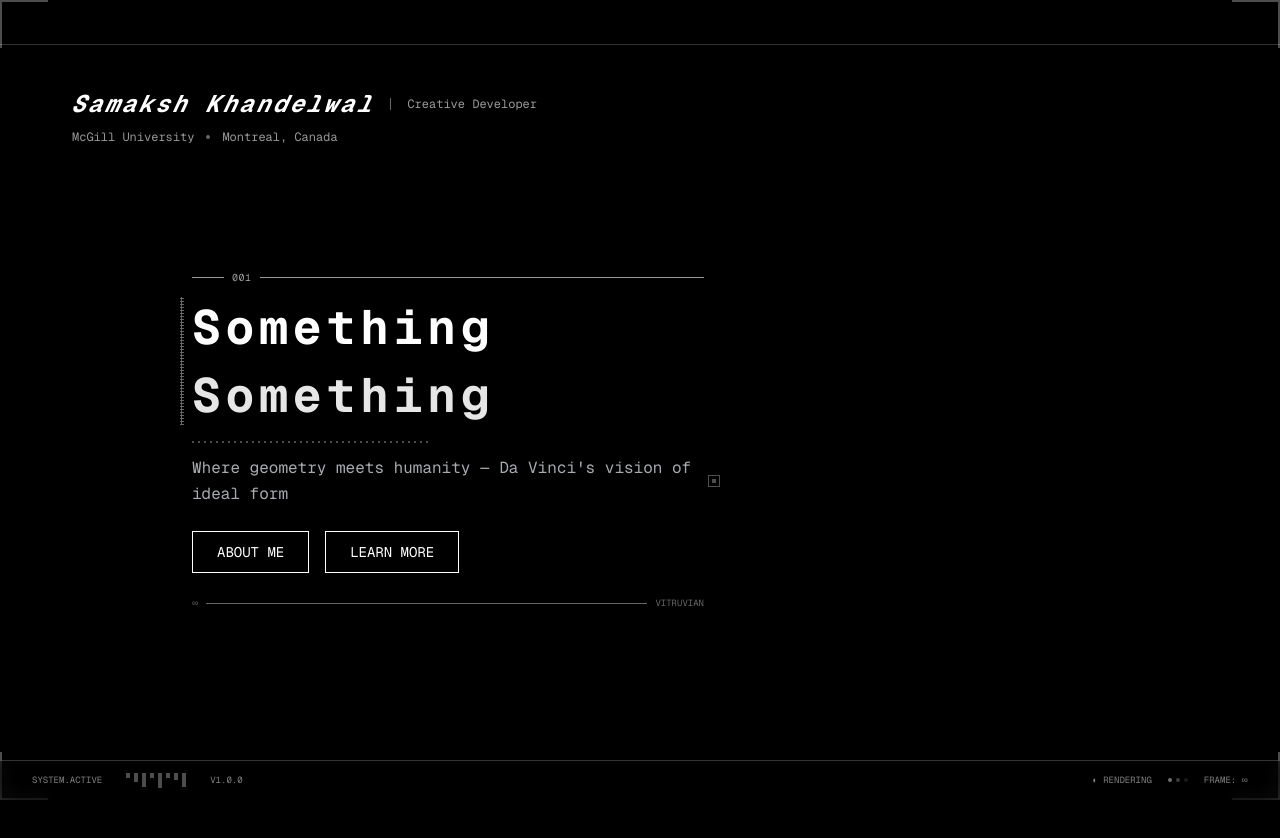
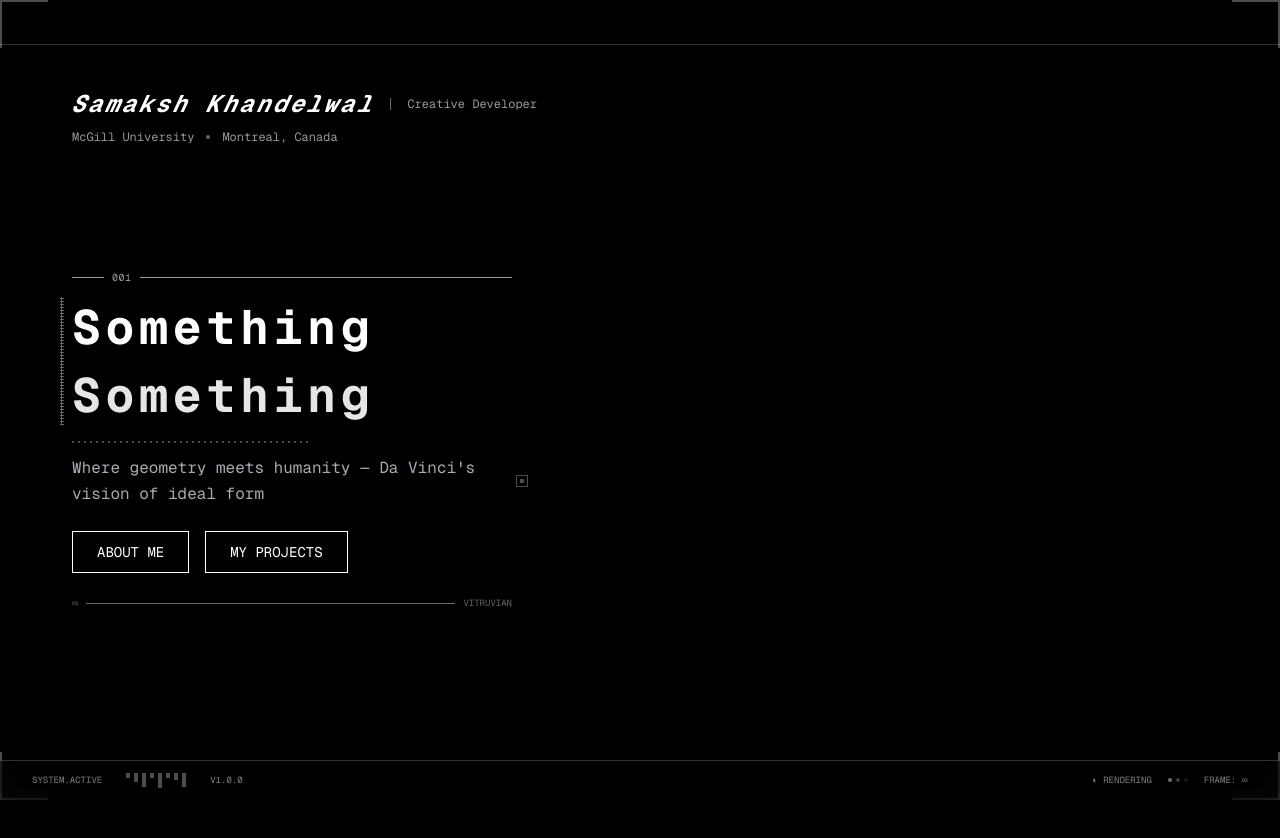
Before and after one commit to k4ysam/Sam2025, a Next.js app in the folder my-app/: page / in a window 1280 px wide. Built offline with nearby package versions, Linux system fonts and the light colour scheme.

Commit message:
changed position, added tabs to project and about me. changed bg

```diff
--- a/my-app/components/ui/hero-ascii.tsx
+++ b/my-app/components/ui/hero-ascii.tsx
@@ -2,9 +2,11 @@
 
 
 import { useEffect, useState } from 'react';
+import { AnimatedTabs } from "@/components/ui/animated-tabs";
 
 export default function Home() {
   const [isAboutMeOpen, setIsAboutMeOpen] = useState(false);
+  const [isProjectsOpen, setIsProjectsOpen] = useState(false);
 
   useEffect(() => {
     const embedScript = document.createElement('script');
@@ -92,7 +94,7 @@ export default function Home() {
       {/* Vitruvian man animation - hidden on mobile */}
       <div className="absolute inset-0 w-full h-full hidden lg:block">
         <div
-          data-us-project="whwOGlfJ5Rz2rHaEUgHl"
+          data-us-project="dKAfEG1XbHOSfoYKG5DH"
           style={{ width: '100%', height: '100%', minHeight: '100vh' }}
         />
       </div>
@@ -108,6 +110,12 @@ export default function Home() {
         <div className="container mx-auto px-4 lg:px-8 py-3 lg:py-4">
         </div>
       </div>
+
+      {/* Corner Frame Accents */}
+      <div className="absolute top-0 left-0 w-8 h-8 lg:w-12 lg:h-12 border-t-2 border-l-2 border-white/30 z-20"></div>
+      <div className="absolute top-0 right-0 w-8 h-8 lg:w-12 lg:h-12 border-t-2 border-r-2 border-white/30 z-20"></div>
+      <div className="absolute left-0 w-8 h-8 lg:w-12 lg:h-12 border-b-2 border-l-2 border-white/30 z-20" style={{ bottom: '5vh' }}></div>
+      <div className="absolute right-0 w-8 h-8 lg:w-12 lg:h-12 border-b-2 border-r-2 border-white/30 z-20" style={{ bottom: '5vh' }}></div>
 
       {/* Name and Info Section - Right under header */}
       <div className="absolute top-0 left-0 right-0 z-20 pt-16 lg:pt-20">
@@ -129,15 +137,9 @@ export default function Home() {
         </div>
       </div>
 
-      {/* Corner Frame Accents */}
-      <div className="absolute top-0 left-0 w-8 h-8 lg:w-12 lg:h-12 border-t-2 border-l-2 border-white/30 z-20"></div>
-      <div className="absolute top-0 right-0 w-8 h-8 lg:w-12 lg:h-12 border-t-2 border-r-2 border-white/30 z-20"></div>
-      <div className="absolute left-0 w-8 h-8 lg:w-12 lg:h-12 border-b-2 border-l-2 border-white/30 z-20" style={{ bottom: '5vh' }}></div>
-      <div className="absolute right-0 w-8 h-8 lg:w-12 lg:h-12 border-b-2 border-r-2 border-white/30 z-20" style={{ bottom: '5vh' }}></div>
-
+      {/* Content Section - Moved from inside name/info section */}
       <div className="relative z-10 flex min-h-screen items-center pt-16 lg:pt-0" style={{ marginTop: '5vh' }}>
-        <div className="container mx-auto px-6 lg:px-16 lg:ml-[10%]">
-          <div className="max-w-lg relative">
+        <div className="max-w-lg relative pl-10 lg:pl-18">
           {/* Top decorative line */}
           <div className="flex items-center gap-2 mb-3 opacity-60">
             <div className="w-8 h-px bg-white"></div>
@@ -186,8 +188,12 @@ export default function Home() {
               ABOUT ME
             </button>
 
-              <button className="relative px-5 lg:px-6 py-2 lg:py-2.5 bg-transparent border border-white text-white font-mono text-xs lg:text-sm hover:bg-white hover:text-black transition-all duration-200" style={{ borderWidth: '1px' }}>
-                LEARN MORE
+            <button
+              onClick={() => setIsProjectsOpen(true)}
+              className="relative px-5 lg:px-6 py-2 lg:py-2.5 bg-transparent border border-white text-white font-mono text-xs lg:text-sm hover:bg-white hover:text-black transition-all duration-200"
+              style={{ borderWidth: '1px' }}
+            >
+              MY PROJECTS
             </button>
           </div>
 
@@ -196,7 +202,6 @@ export default function Home() {
             <span className="text-white text-[9px] font-mono">∞</span>
             <div className="flex-1 h-px bg-white"></div>
             <span className="text-white text-[9px] font-mono">VITRUVIAN</span>
-            </div>
           </div>
         </div>
       </div>
@@ -292,6 +297,66 @@ export default function Home() {
         </>
       )}
 
+      {/* My Projects Popup */}
+      {isProjectsOpen && (
+        <>
+          {/* Backdrop */}
+          <div
+            className="fixed inset-0 bg-black/60 backdrop-blur-sm z-50 transition-opacity duration-300"
+            onClick={() => setIsProjectsOpen(false)}
+            style={{
+              animation: 'fadeIn 0.3s ease-out'
+            }}
+          />
+
+          {/* Popup Container */}
+          <div
+            className="fixed inset-0 z-50 flex items-center justify-center pointer-events-none"
+            style={{
+              animation: 'fadeIn 0.3s ease-out'
+            }}
+          >
+            <div
+              className="relative bg-black border border-white/30 w-full h-[60vh] max-w-4xl mx-4 pointer-events-auto overflow-hidden"
+              style={{
+                animation: 'slideUp 0.4s cubic-bezier(0.16, 1, 0.3, 1)'
+              }}
+              onClick={(e) => e.stopPropagation()}
+            >
+              {/* Corner accents */}
+              <div className="absolute top-0 left-0 w-6 h-6 border-t-2 border-l-2 border-white/40"></div>
+              <div className="absolute top-0 right-0 w-6 h-6 border-t-2 border-r-2 border-white/40"></div>
+              <div className="absolute bottom-0 left-0 w-6 h-6 border-b-2 border-l-2 border-white/40"></div>
+              <div className="absolute bottom-0 right-0 w-6 h-6 border-b-2 border-r-2 border-white/40"></div>
+
+              {/* Header */}
+              <div className="border-b border-white/20 px-6 py-4 flex items-center justify-between">
+                <div className="flex items-center gap-3">
+                  <div className="w-2 h-2 bg-white/60"></div>
+                  <h2 className="text-white font-mono text-sm lg:text-base tracking-wider">MY PROJECTS</h2>
+                  <div className="flex-1 h-px bg-white/20"></div>
+                </div>
+                <button
+                  onClick={() => setIsProjectsOpen(false)}
+                  className="text-white/60 hover:text-white transition-colors font-mono text-lg leading-none"
+                  aria-label="Close"
+                >
+                  ×
+                </button>
+              </div>
+
+              {/* Content Area with AnimatedTabs */}
+              <div className="h-[calc(60vh-73px)] overflow-y-auto px-6 py-6 flex items-center justify-center">
+                <AnimatedTabs />
+              </div>
+
+              {/* Bottom accent line */}
+              <div className="absolute bottom-0 left-0 right-0 h-px bg-white/10"></div>
+            </div>
+          </div>
+        </>
+      )}
+
       <style jsx>{`
         @keyframes fadeIn {
           from {
```
Lines whose indentation alone changed are shown as unchanged.
